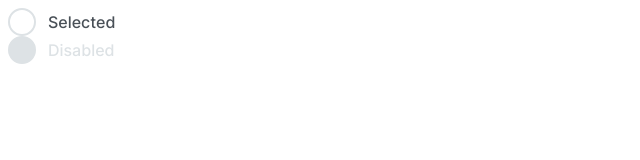
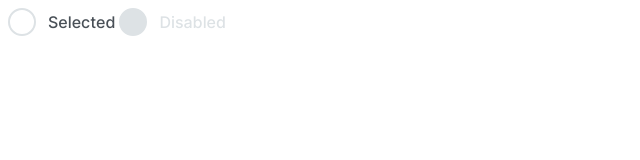
Before and after one commit to js-tasks-ru/htmlcss-20220919_brovij, a website: page 07-lection5/02-radio/index.html in a window 1280 px wide. Shown: the whole page, without its empty margins (0-640 px from the left). Drawn offline with Linux system fonts and the light colour scheme.

Commit message:
fix style

```diff
--- a/07-lection5/02-radio/radio.css
+++ b/07-lection5/02-radio/radio.css
@@ -1,5 +1,5 @@
 .radio {
-    position: relative;
+    display: inline-block;
 }
 
 .radio__input {
```
